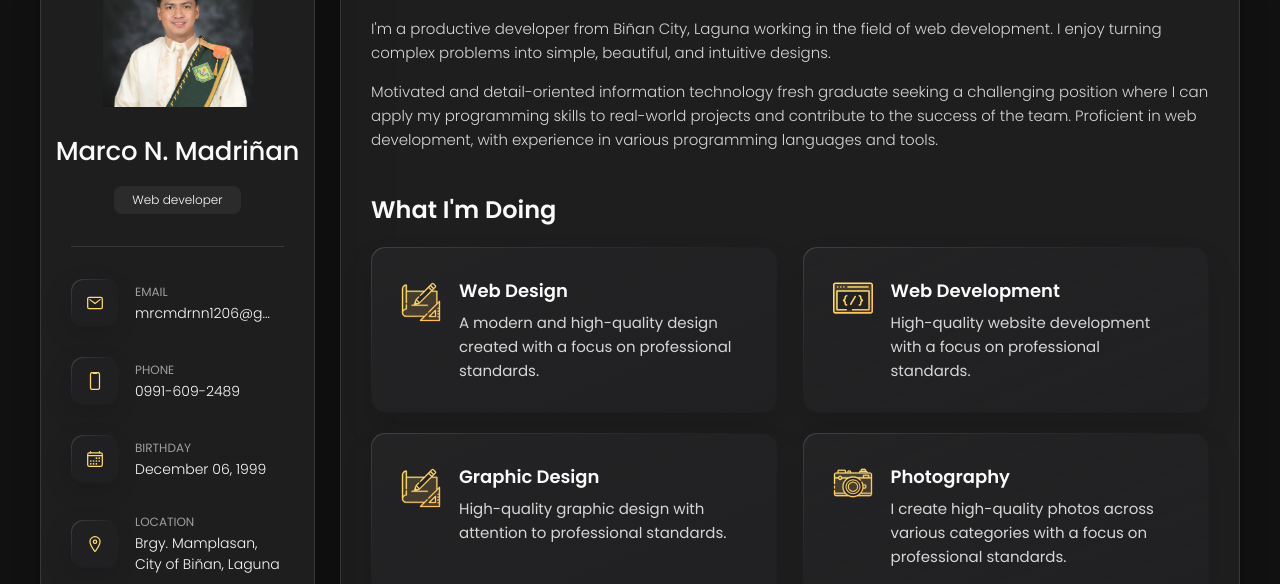
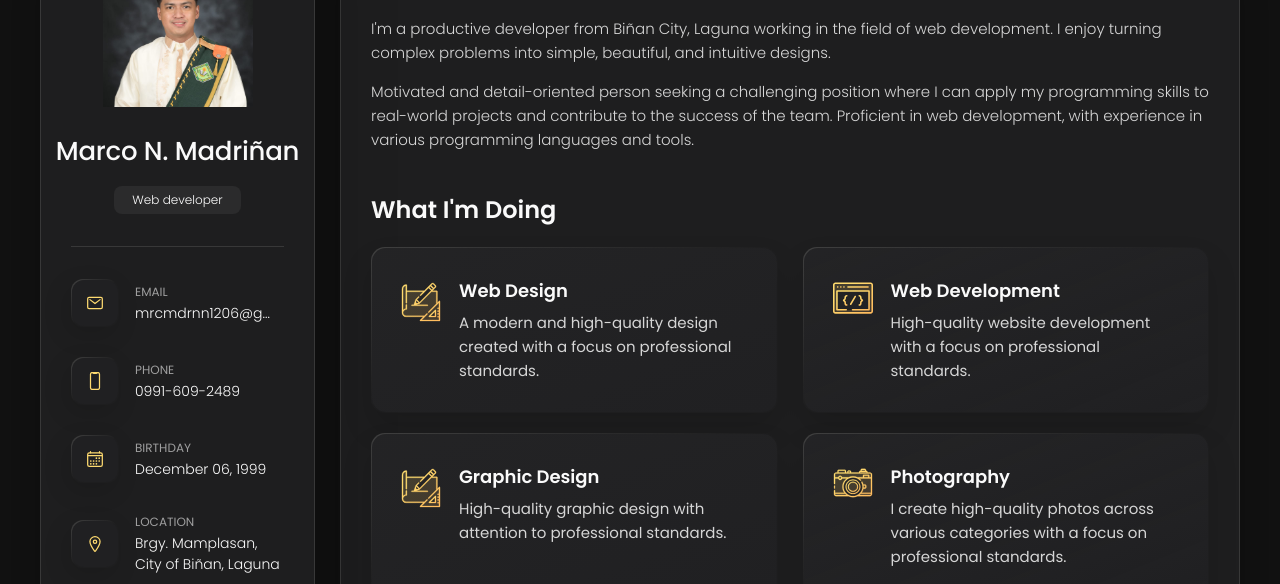
Before and after one commit to sendcodez/portfolio, a plain HTML site: page index.html in a window 1280 px wide. Shown: the part 162-746 px from the top of the page. Drawn offline with nearby package versions, Linux system fonts and the light colour scheme.

Commit message:
Update personal description in index.html

```diff
--- a/index.html
+++ b/index.html
@@ -198,7 +198,7 @@
                     </p>
 
                     <p>
-                        Motivated and detail-oriented information technology fresh graduate seeking a challenging position where I can apply my programming skills to real-world projects and contribute to the success of the team. Proficient in web development, with experience
+                        Motivated and detail-oriented person seeking a challenging position where I can apply my programming skills to real-world projects and contribute to the success of the team. Proficient in web development, with experience
                         in various programming languages and tools.
                     </p>
                 </section>
```
